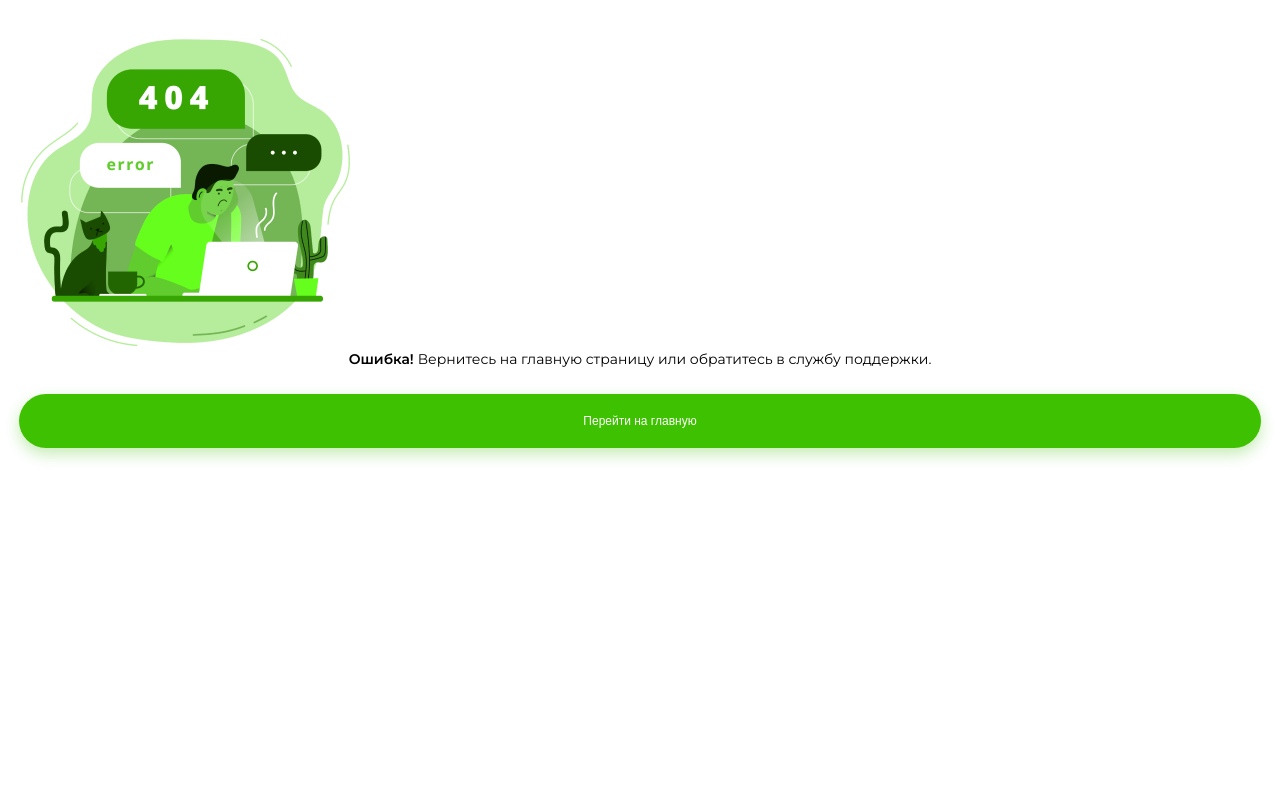
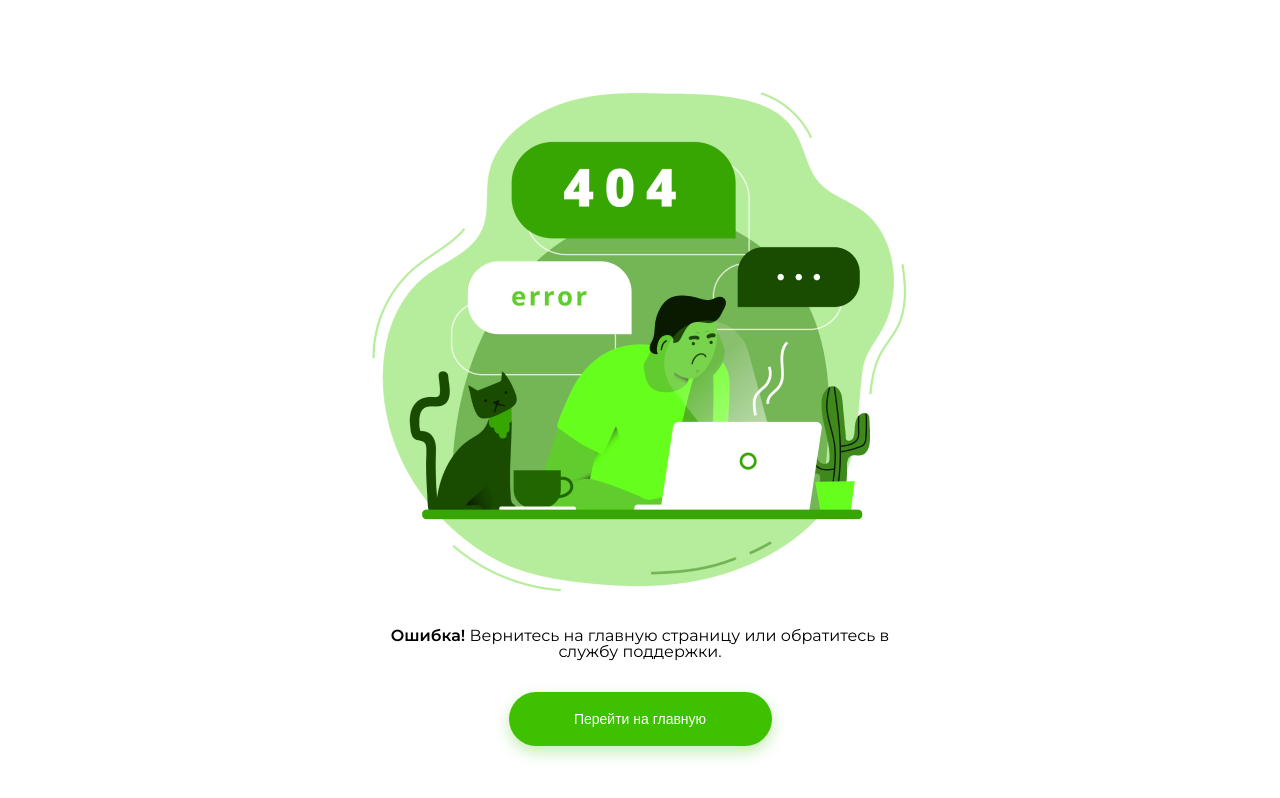
Before and after one commit to KapitanBanan/projectVerstka, a plain HTML site: page error-page.html in a window 1280 px wide. Shown: the part 98-896 px from the top of the page. Before the commit the page ends 800 px from the top, so only its background shows below. Drawn offline with nearby package versions, Linux system fonts and the light colour scheme; files that its build step writes are made by us from their sources.

Commit message:
error, support pages done

```diff
--- a/error-page.html
+++ b/error-page.html
@@ -46,9 +46,10 @@
     <div class="error-page">
         <div class="error-page__first">
             <div class="error-page__first__content">
-                <img src="assets/images/error/errorback.png">
+                <img class="error-page__first__content__mobileimage" src="assets/images/error/errorback.png">
+                <img class="error-page__first__content__desktopimage" src="assets/images/error/errorbacklarge.png">
                 <h3><b>Ошибка! </b>Вернитесь на главную страницу или обратитесь в службу поддержки.</h3>
-                <button>Перейти на главную</button>
+                <button class="brand-button" onclick="location.href='index.html'">Перейти на главную</button>
             </div>
         </div>
     </div>
--- a/styles.scss
+++ b/styles.scss
@@ -408,7 +408,7 @@ a {
     overflow: auto;
     background: rgba(0,0,0,0.4); /* полупрозрачный цвет фона */
     z-index:100; /* выводим фон поверх всех слоев на странице браузера */
-    display: block; /* Делаем невидимым */
+    display: none; /* Делаем невидимым */
     // pointer-events: none; /* элемент невидим для событий мыши */
 
     &:target {
@@ -2092,6 +2092,13 @@ a {
         background-color: $stylest-color;
         padding: 8em 1.2em 0em 1.2em;
 
+        @media screen and (min-width: $media-extra-large) {
+            padding-left: calc((100% - #{542px})/2);
+            padding-right: calc((100% - #{542px})/2);
+            margin-top: 3em;
+            padding-bottom: 10em;
+        }
+
         &__content {
 
             h3 {
@@ -2099,20 +2106,45 @@ a {
                 font-size: 14px;
                 padding-bottom: 2em;
 
+                @media screen and (min-width: $media-extra-large) {
+                    margin-top: 2em;
+                    font-size: 16px;
+                }
+
                 b {
                     font-weight: 600;
                 }
             }
 
+            &__mobileimage {
+                display: block;
+                margin: 0 auto;
+
+                @media screen and (min-width: $media-extra-large) {
+                    display: none;
+                }
+
+            }
+
+            &__desktopimage {
+                display: none;
+                background-size: cover;
+
+                @media screen and (min-width: $media-extra-large) {
+                    display: block;
+                    margin: 0 auto;
+                    display: block;
+                }
+            }
+
             button {
-                width: 100%;
-                height: 3.4rem;
-                border-radius: 1.7rem;
-                border: none;
-                color: $stylest-color;
-                font-size: 12px;
-                background-color: $buttonborder-color;
-                box-shadow: 0 6px 15px rgba(61, 193, 0, 0.3);
+                display: block;
+                margin: 0 auto;
+
+                @media screen and (min-width: $media-medium) {
+                    width: 263px;
+                    font-size: 14px;
+                }
             }
         }
     }
```
Also changed, not shown: support-page.html (+1 -1 lines), assets/images/error/errorbacklarge.png (added).
